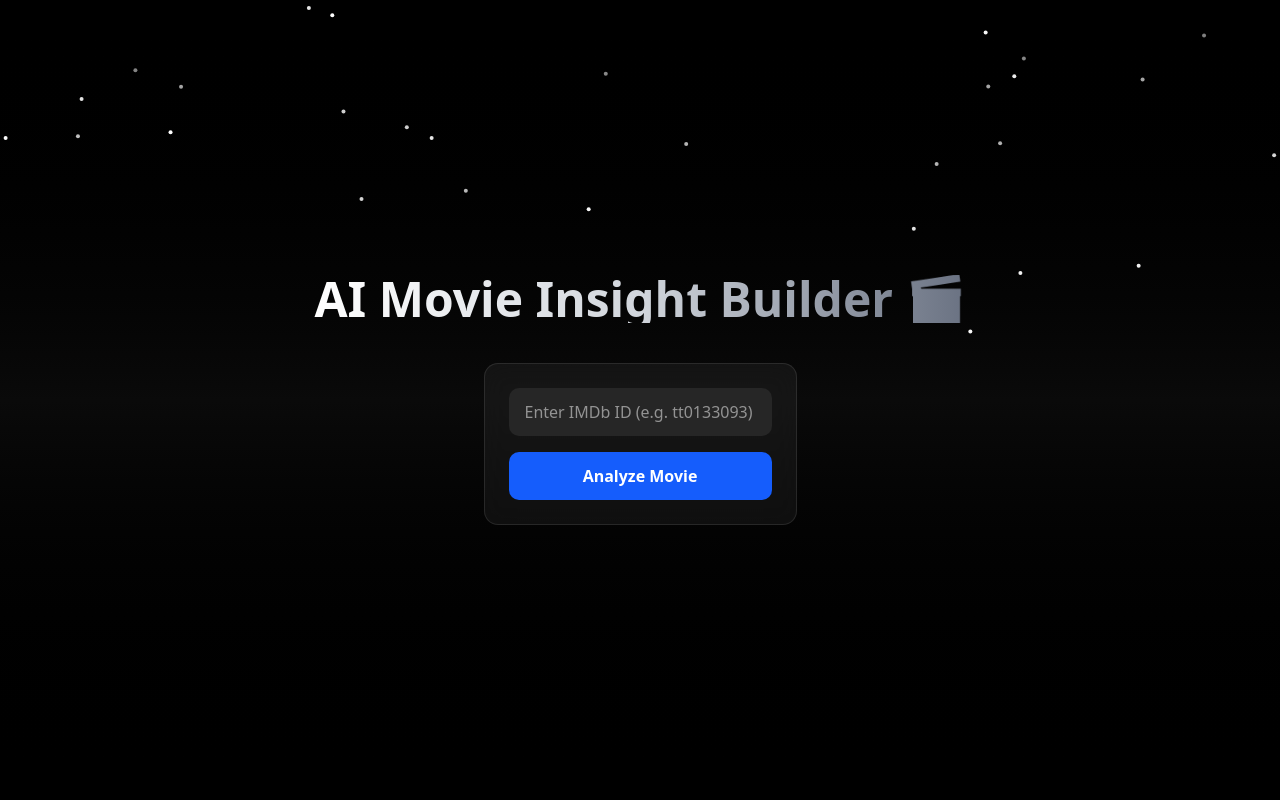
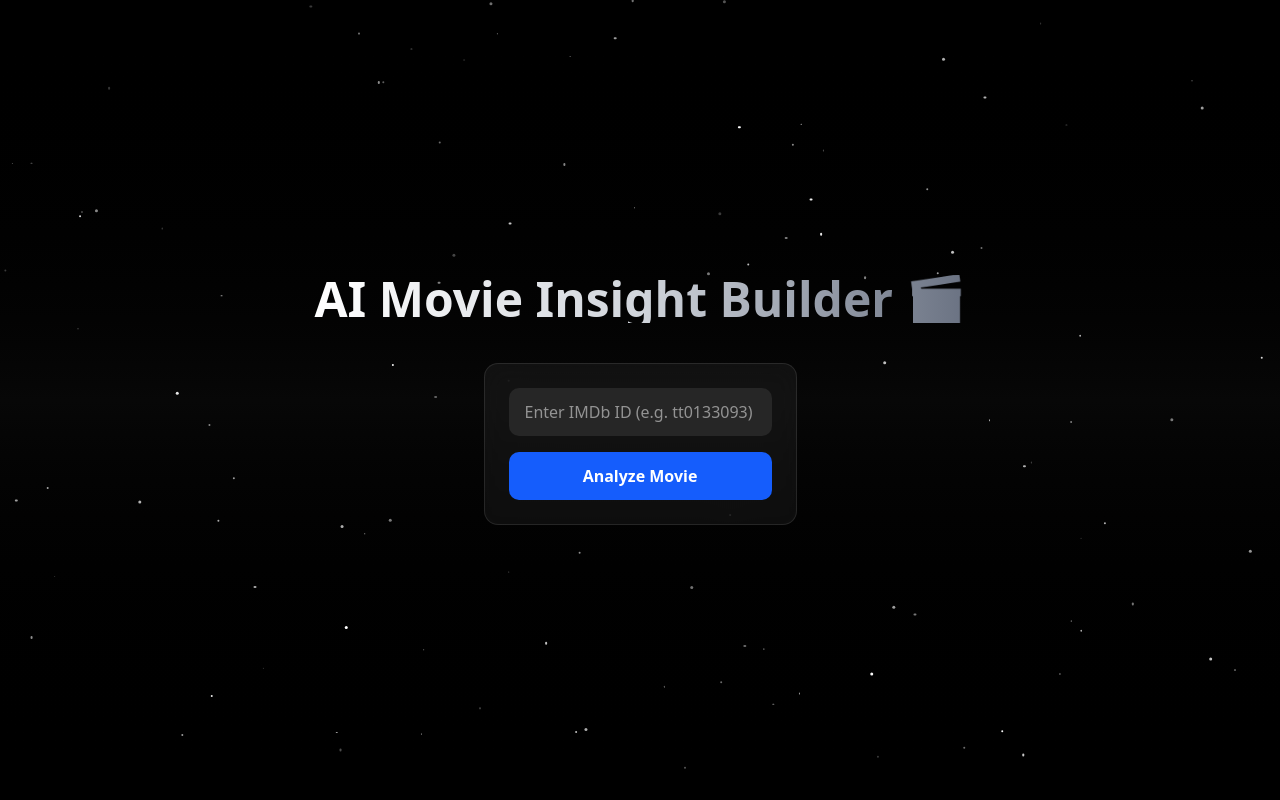
Before and after one commit to anujpundora/ai-movie-insight-builder, a Next.js app: page / in a window 1280 px wide. Built offline with nearby package versions, Linux system fonts and the light colour scheme.

Commit message:
feat: add floating cinematic starfield animation

```diff
--- a/components/AnimatedBackground.tsx
+++ b/components/AnimatedBackground.tsx
@@ -1,30 +1,55 @@
 "use client";
 
 import { motion } from "framer-motion";
+import { useEffect, useState } from "react";
+
+interface Star {
+  id: number;
+  size: number;
+  top: number;
+  left: number;
+  duration: number;
+}
 
 export default function AnimatedBackground() {
+  const [stars, setStars] = useState<Star[]>([]);
+
+  // ✅ generate ONLY on client
+  useEffect(() => {
+    const generatedStars = Array.from({ length: 120 }).map((_, i) => ({
+      id: i,
+      size: Math.random() * 2 + 1,
+      top: Math.random() * 100,
+      left: Math.random() * 100,
+      duration: 3 + Math.random() * 5,
+    }));
+
+    setStars(generatedStars);
+  }, []);
+
   return (
     <div className="fixed inset-0 -z-10 overflow-hidden bg-black">
 
-      {/* Gradient glow */}
-      <div className="absolute inset-0 bg-gradient-to-b from-black via-neutral-950 to-black" />
+      {/* cinematic gradient */}
+      <div className="absolute inset-0 bg-gradient-to-b from-black via-neutral-950/70 to-black" />
 
-      {/* Floating stars */}
-      {[...Array(40)].map((_, i) => (
+      {stars.map((star) => (
         <motion.div
-          key={i}
-          className="absolute h-1 w-1 bg-white rounded-full"
-          initial={{
-            opacity: 0.2,
-            x: Math.random() * window.innerWidth,
-            y: Math.random() * window.innerHeight,
+          key={star.id}
+          className="absolute rounded-full bg-white"
+          style={{
+            width: star.size,
+            height: star.size,
+            top: `${star.top}%`,
+            left: `${star.left}%`,
           }}
-          animate={{
-            y: [null, -100],
-            opacity: [0.2, 1, 0.2],
-          }}
+         animate={{
+          opacity: [0.2, 1, 0.2],
+          y: [0, -40],
+          x: [0, star.size * 8],
+        }}
           transition={{
-            duration: 6 + Math.random() * 6,
+            duration: star.duration,
             repeat: Infinity,
             ease: "linear",
           }}
```
